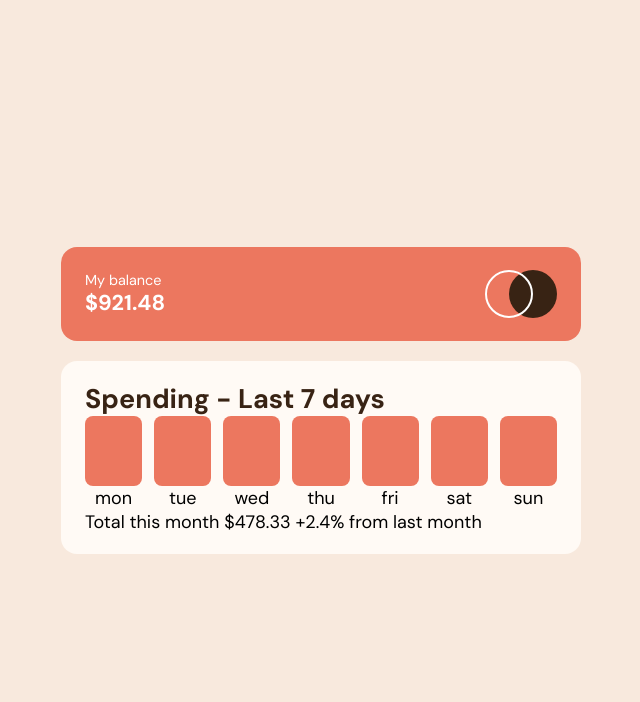
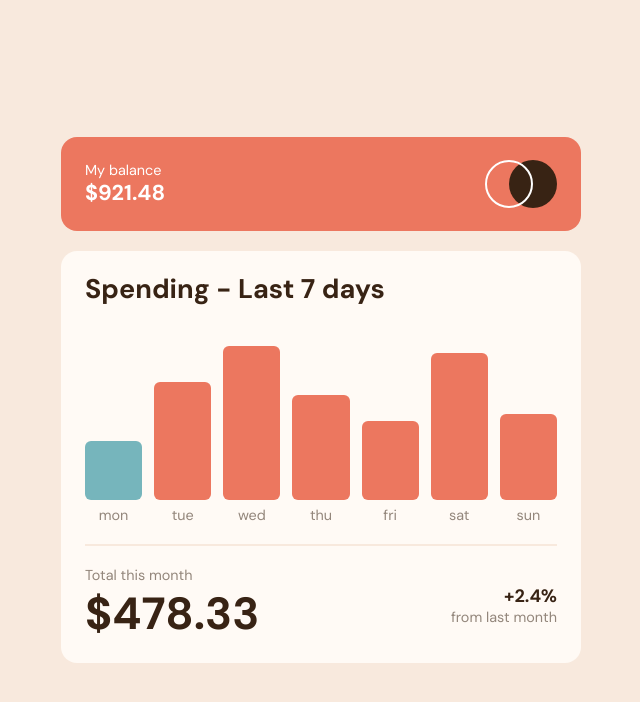
Before and after one commit to RensHinke/ExpensesChartComponent, a plain HTML site: page expenses-chart-component-main/expenses-chart-component-main/index.html in a window 1280 px wide. Shown: the whole page, without its empty margins (319-959 px from the left). Drawn offline with Linux system fonts and the light colour scheme.

Commit message:
Added: chart and styling

```diff
--- /dev/null
+++ b/expenses-chart-component-main/expenses-chart-component-main/chartmaker.js
@@ -0,0 +1,84 @@
+function main() {
+    var rawFile = new XMLHttpRequest();
+    rawFile.open("GET", "data.json", false);
+    rawFile.onreadystatechange = function () {
+        if(rawFile.readyState === 4) {
+            if(rawFile.status === 200 || rawFile.status == 0) {
+                let data = JSON.parse(rawFile.responseText);
+                console.log(data);
+                setDataOnChart(data);
+            }
+        }
+    }
+    rawFile.send(null);
+}
+
+function setDataOnChart(data) {
+    let chart = document.querySelector(".chart");
+    let chartBars = chart.children;
+
+    for (let i = 0; i < chartBars.length; i++) {
+        let currentBar = chartBars[i].children[0];
+        let dataDay = data[i].day;
+        if (dataDay == chartBars[i].children[1].innerHTML) {
+            setHeightOfBar(data, i, currentBar);
+
+            // Add special class if the bar is the bar representing the current day
+            let currentDay = getDay();
+            if (currentDay == dataDay) {
+                currentBar.classList.add("today-bar");
+            }
+            // Add the tooltip to each bar
+
+            // Compute offset
+            let barTextOffsetInPx = Number(getComputedStyle(chartBars[i].children[1]).height.slice(0, -2));
+            let barTextmarginTop = Number(getComputedStyle(chartBars[i].children[1]).marginTop.slice(0, -2));
+            let barOffsetInPx = Number(getComputedStyle(currentBar).height.slice(0, -2));
+            // Compute total offset and add the offset from the top of the bar at the end
+            let totalOffset = barTextOffsetInPx + barTextmarginTop + barOffsetInPx + 4;
+
+            let tooltip = document.createElement("div");
+            tooltip.classList.add("tooltip");
+            tooltip.style.bottom = "" + totalOffset + "px";
+            tooltip.innerHTML = "$" + data[i].amount;
+            chartBars[i].appendChild(tooltip);
+        }
+    }
+}
+
+function setHeightOfBar(data, index, barNode) {
+    let maximumValue = 0;
+    for (let j = 0; j < data.length; j++) {
+        let amount = data[j].amount;
+        if (maximumValue < amount) {
+            maximumValue = amount;
+        }
+    }
+
+    let heightFactor = data[index].amount / maximumValue;
+    let heightOfBar = 100 * heightFactor;
+    barNode.style.height = "" + heightOfBar + "%";
+}
+
+function getDay() {
+    let date = new Date();
+    let dayInt =  date.getDay();
+    switch (dayInt) {
+        case 0:
+            return "sun";
+        case 1:
+            return "mon";
+        case 2:
+            return "tue";
+        case 3:
+            return "wed";
+        case 4:
+            return "thu";
+        case 5:
+            return "fri";
+        case 6:
+            return "sat";
+    }
+}
+
+main();
--- a/expenses-chart-component-main/expenses-chart-component-main/index.html
+++ b/expenses-chart-component-main/expenses-chart-component-main/index.html
@@ -20,7 +20,7 @@
     </div>
 
     <div class="spending-card">
-      <h2>Spending - Last 7 days</h2>
+      <h2 class="primary-text">Spending - Last 7 days</h2>
       <div class="chart">
         <div class="chartbarday">
           <div class="bar"></div>
@@ -51,12 +51,20 @@
           <span>sun</span>
         </div>
       </div>
-      <div class="total-month-amount">
-        Total this month
+      <div class="total-month-amount-block">
+        <div class="details secondary-details">
+          Total this month
+        </div>
 
-        $478.33
-        +2.4%
-        from last month
+        <div class="numbers-month-amount-container">
+          <div class="month-amount primary-text">
+            $478.33
+          </div>
+          <div class="percentage-block">
+            <div class="primary-text">+2.4%</div>
+            <div class=" details secondary-details">from last month</div>
+          </div>
+        </div>
       </div>
     </div>
   </div>
@@ -66,5 +74,7 @@
     Coded by <a href="#">Your Name Here</a>.
   </div>
   -->
+  <script type="text/javascript" src="data.json"></script>
+  <script type="text/javascript" src="chartmaker.js"></script>
 </body>
 </html>
--- a/expenses-chart-component-main/expenses-chart-component-main/mainstyle.scss
+++ b/expenses-chart-component-main/expenses-chart-component-main/mainstyle.scss
@@ -73,7 +73,7 @@ body {
     background-color: $secondaryColorPaleOrange;
 
     h2 {
-        color: $secondaryColorDarkBrown;
+        margin-bottom: 1.5em;
     }
 }
 
@@ -81,23 +81,91 @@ body {
     $gridGap: 12px;
 
     width: 100%;
+    height: 200px;
+    padding-bottom: 20px;
+    border-bottom: 2px solid $secondaryColorCream;
     display: grid;
     column-gap: $gridGap;
     grid-template-columns: repeat(7, calc(100%/7 - #{$gridGap} + #{$gridGap}/7));
 
     .chartbarday {
         text-align: center;
+        display: flex;
+        justify-content: flex-end;
+        flex-direction: column;
+        position: relative;
     }
 
     .bar {
-        height: 70px;
-        border-radius: 8px;
+        width: 100%;
+        height: 70%;
+        border-radius: 6px;
         background-color: $primaryColorSoftRed;
     }
+
+    .bar:hover {
+        filter: brightness(125%);
+    }
+
+    .today-bar {
+        background-color: $primaryColorCyan;
+    }
+
+    .tooltip {
+        visibility: hidden;
+        position: absolute;
+        width: 100%;
+        font-size: 0.8em;
+        padding: {
+            top: 6px;
+            bottom: 6px;
+        }
+        border-radius: 6px;
+        color: $secondaryColorPaleOrange;
+        background-color: $secondaryColorDarkBrown;
+    }
+
+    .bar:hover ~ .tooltip {
+        visibility: visible;
+    }
+
+    span {
+        @extend .details;
+        @extend .secondary-details;
+        margin-top: 6px;
+    }
+}
+
+.primary-text {
+    color: $secondaryColorDarkBrown;
+    font-weight: bold;
 }
 
 .details {
     font-size: 0.8em;
+}
+
+.secondary-details {
+    color: $secondaryColorMediumBrown;
+}
+
+.total-month-amount-block {
+    margin-top: 20px;
+
+    .numbers-month-amount-container {
+        display: grid;
+        grid-template-columns: 50% 50%;
+
+        .month-amount {
+            font: {
+                size: 2.5em;
+            }
+        }
+
+        .percentage-block {
+            text-align: right;
+        }
+    }
 }
 
 .attribution {
```
Also changed, not shown: expenses-chart-component-main/expenses-chart-component-main/mainstyle.css, 1 other file.
